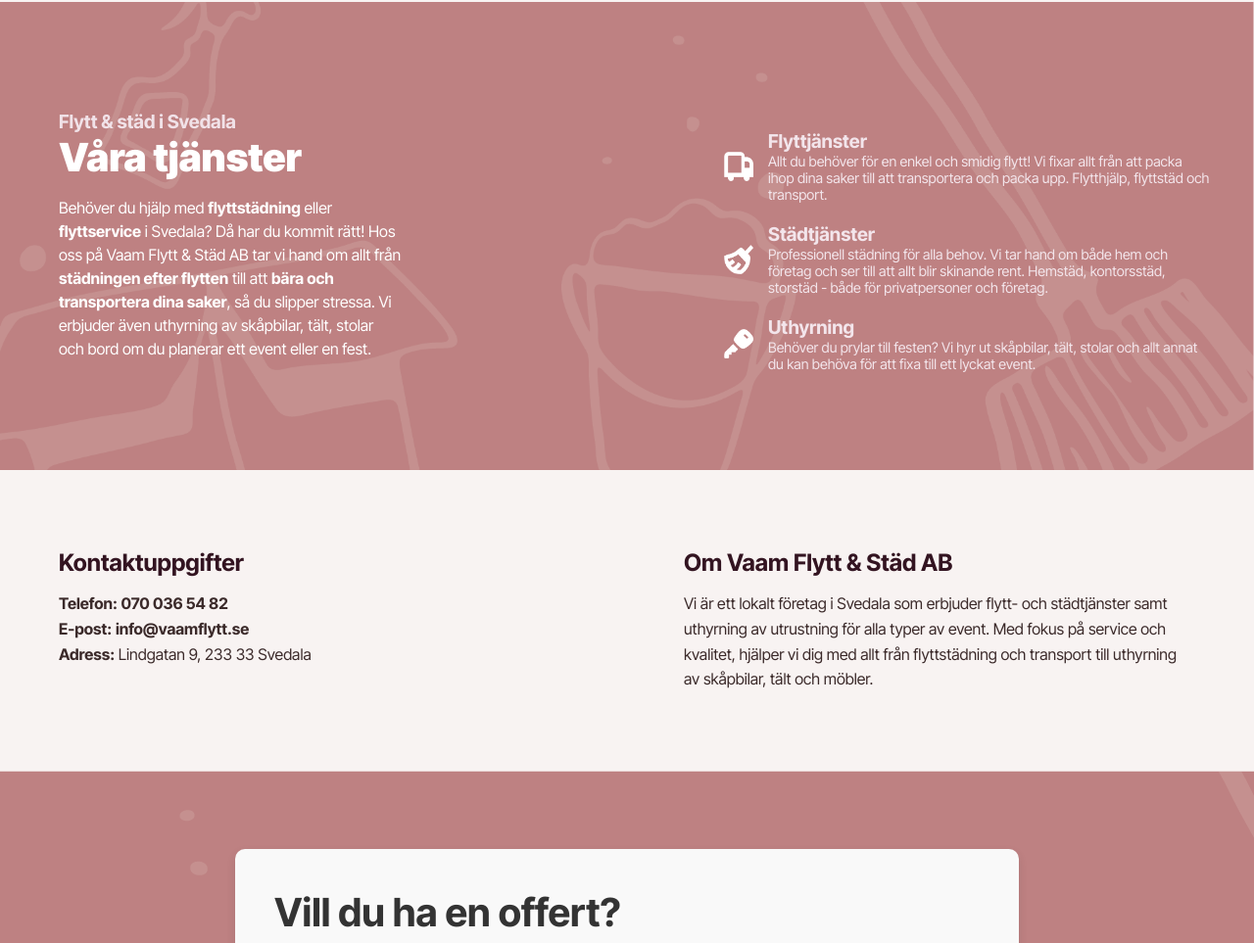
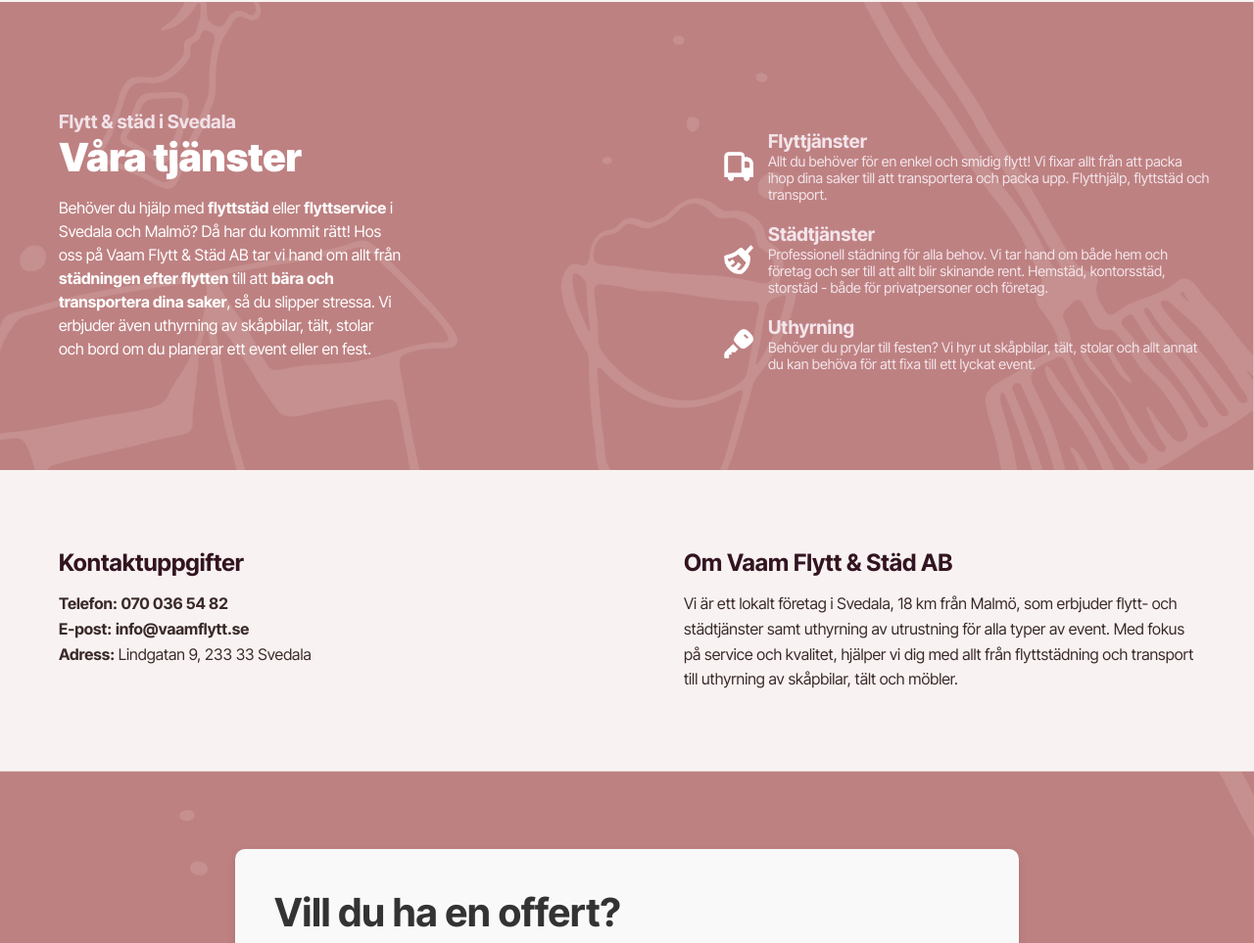
Before and after one commit to adamhlomgern/vaam-flyttstad, a plain HTML site: page index.html in a window 1280 px wide. Shown: the part 716-1679 px from the top of the page at 98% size. Drawn offline with Linux system fonts and the light colour scheme; a script that the page names is missing.

Commit message:
hsts, keywords

```diff
--- a/index.html
+++ b/index.html
@@ -22,8 +22,8 @@
     'https://www.googletagmanager.com/gtm.js?id='+i+dl;f.parentNode.insertBefore(j,f);
     })(window,document,'script','dataLayer','GTM-PHQZG68J');</script>
     <!-- End Google Tag Manager -->
-    <meta name="description" content="VAAM Flytt & Städ AB erbjuder professionell hjälp med flytt, städ och uthyrning i Svedala, Skåne. Flyttstäd, hemstäd, kontorsstäd och flytthjälp.">
-    <meta name="keywords" content="flyttfirma Svedala, städfirma Svedala, uthyrning Svedala, flytt och städ Svedala, hyra skåpbil Svedala, hyra tält Svedala, professionell städning Svedala, flytthjälp Svedala, uthyrning av möbler Svedala, flytt och städtjänster, hjälp med flytt och städ, enkel flytt och städning">
+    <meta name="description" content="VAAM Flytt & Städ AB erbjuder professionell hjälp med flytt, städ och uthyrning i Svedala, Malmö och hela Skåne. Flyttstäd, hemstäd, kontorsstäd och flytthjälp.">
+    <meta name="keywords" content="flyttfirma Malmö, städfirma Svedala, uthyrning Malmö, flytt och städ Malmö, hyra skåpbil Skåne, hyra tält Svedala, professionell städning Skåne, flytthjälp Malmö, uthyrning av möbler Svedala, flytt och städtjänster, hjälp med flytt och städ, enkel flytt och städning">
     <meta name="author" content="VAAM Flytt & Städ">
     <meta property="og:title" content="VAAM Flytt & Städ | Flytt, städ och uthyrning">
     <meta property="og:description" content="Städ, flytttjänster och uthyrning">
@@ -119,7 +119,7 @@ cookieconsent.run({"notice_banner_type":"simple","consent_type":"express","palet
     <div class="services-content">
         <h3>Flytt & städ i Svedala</h3>
         <h2>Våra tjänster</h2>
-        <div class="service-description"><p>Behöver du hjälp med <strong>flyttstädning</strong> eller <strong>flyttservice</strong> i Svedala? Då har du kommit rätt! Hos oss på Vaam Flytt & Städ AB tar vi hand om allt från <strong>städningen efter flytten</strong> till att <strong>bära och transportera dina saker</strong>, så du slipper stressa. Vi erbjuder även uthyrning av skåpbilar, tält, stolar och bord om du planerar ett event eller en fest.</p></div>
+        <div class="service-description"><p>Behöver du hjälp med <strong>flyttstäd</strong> eller <strong>flyttservice</strong> i Svedala och Malmö? Då har du kommit rätt! Hos oss på Vaam Flytt & Städ AB tar vi hand om allt från <strong>städningen efter flytten</strong> till att <strong>bära och transportera dina saker</strong>, så du slipper stressa. Vi erbjuder även uthyrning av skåpbilar, tält, stolar och bord om du planerar ett event eller en fest.</p></div>
     </div>
 
     <div class="services-list">
@@ -160,7 +160,7 @@ cookieconsent.run({"notice_banner_type":"simple","consent_type":"express","palet
 
     <div class="about-right">
       <h2>Om Vaam Flytt & Städ AB</h2>
-      <p>Vi är ett lokalt företag i Svedala som erbjuder flytt- och städtjänster samt uthyrning av utrustning för alla typer av event. Med fokus på service och kvalitet, hjälper vi dig med allt från flyttstädning och transport till uthyrning av skåpbilar, tält och möbler.</p>
+      <p>Vi är ett lokalt företag i Svedala, 18 km från Malmö, som erbjuder flytt- och städtjänster samt uthyrning av utrustning för alla typer av event. Med fokus på service och kvalitet, hjälper vi dig med allt från flyttstädning och transport till uthyrning av skåpbilar, tält och möbler.</p>
     </div>
   </section>
 
```
Also changed, not shown: 1 other file.
